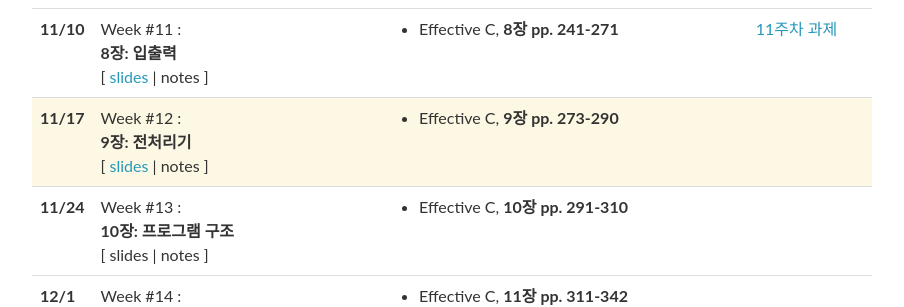
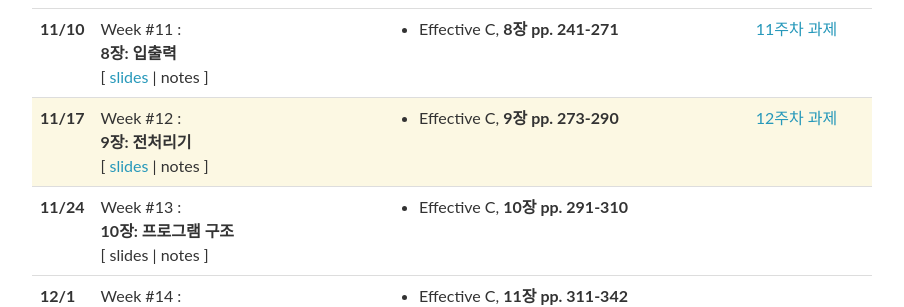
Before and after one commit to 2023-aaronkr/hb-c, a Jekyll site: the page built from _pages/lectures.md, in a window 1280 px wide and 900 px high, scrolled down 943 px. Shown: the part 152-459 px from the top of the window, without its empty margins (188-1092 px from the left). Built offline with Jekyll 4.4.1, drawn with Linux system fonts in a browser that asks for light colours; nearby versions of some CDN libraries; comment, search, counter and statistics services are not loaded.

Commit message:
Update lectures.yml

```diff
--- a/_data/lectures.yml
+++ b/_data/lectures.yml
@@ -103,7 +103,8 @@
     <strong>9장: 전처리기</strong>
   slides: "https://docs.google.com/presentation/d/1KFpGQMMFUZn62JgETIpQg7hnId3a1cHT0nHsAx6xiCs/edit?usp=sharing"
   readings: Effective C, <strong>9장 pp. 273-290</strong>
-  logistics:
+  logistics: >
+    <a href="https://classroom.github.com/a/S8uRnlrD">12주차 과제</a>
 
 - date: 11/24
   week: 13
```
